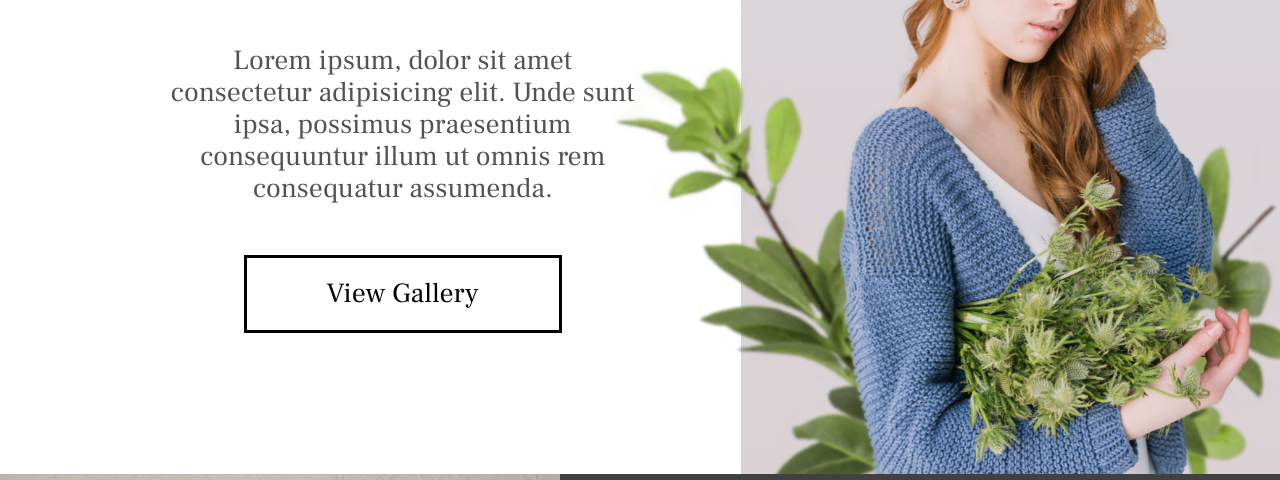
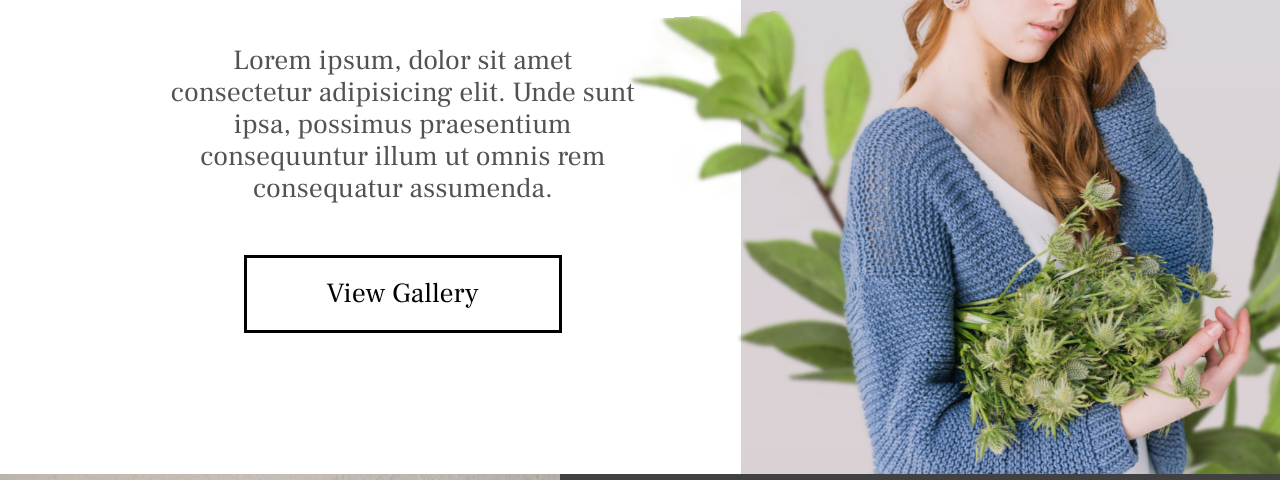
Before and after one commit to annasirenko/Elena-Joy-Photographer, a plain HTML site: page index.html in a window 1280 px wide. Shown: the part 326-806 px from the top of the page. Drawn offline with Linux system fonts and the light colour scheme.

Commit message:
add some minor changes

```diff
--- a/styles/layout/variables.scss
+++ b/styles/layout/variables.scss
@@ -22,7 +22,13 @@ $main: calc(6rem + 1vw);
 }
 
 @mixin laptop {
-  @media screen and (min-width: 1700px) {
+  @media screen and (max-width: 1700px) {
+    @content;
+  }
+}
+
+@mixin sm-laptop {
+  @media screen and (max-width: 1024px) {
     @content;
   }
 }
--- a/styles/sections/contact.scss
+++ b/styles/sections/contact.scss
@@ -17,6 +17,11 @@
   }
   &_img {
     flex: 1 1 40rem;
+    img {
+      @include sm-laptop {
+        object-fit: cover;
+      }
+    }
     @include phones {
       display: none;
     }
--- a/styles/sections/hero.scss
+++ b/styles/sections/hero.scss
@@ -56,6 +56,13 @@
   animation: plant-entrance 1.5s ease-in-out 0.5s forwards,
     plant-shake 2.5s infinite ease alternate-reverse 2s;
   transform-origin: bottom;
+  @include laptop {
+    max-width: 90%;
+  }
+  @include tablets {
+    max-width: 65%;
+    // display: block;
+  }
   &2 {
     left: 40%;
   }
```
Also changed, not shown: styles/style.css, 1 other file.
